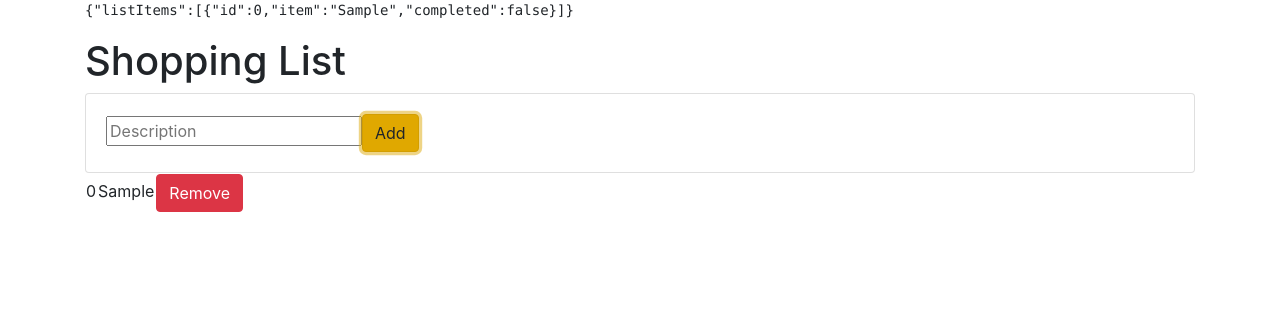
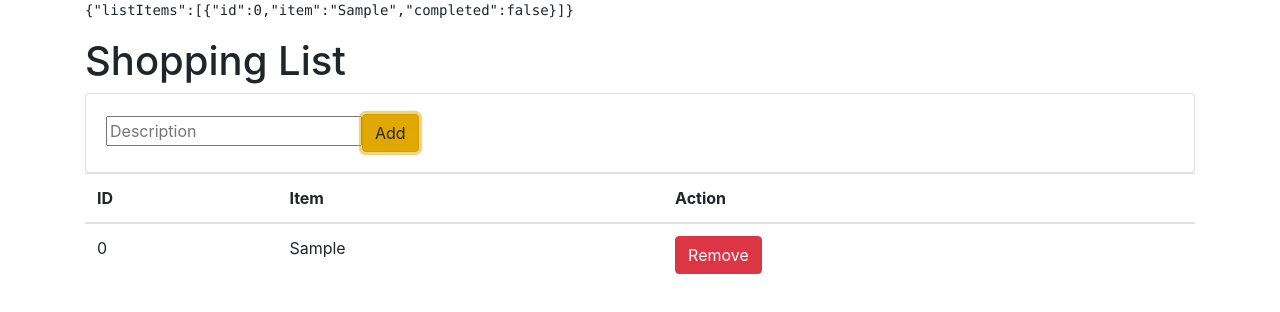
Before and after one commit to deltadesign/redux-shop-list, a React (Create React App) app: page / in a window 1280 px wide. Both pictures are taken after typing "Sample" into the empty fields and a click on the button "Add". Shown: the top 312 px of the page. Built offline with nearby package versions, Linux system fonts and the light colour scheme.

Commit message:
added list container component

```diff
--- a/src/App.js
+++ b/src/App.js
@@ -2,7 +2,8 @@ import React from 'react';
 import 'bootstrap/dist/css/bootstrap.min.css';
 import Container from 'react-bootstrap/Container';
 import AddItem from './components/addItem';
-import ListItem from './components/listItem';
+// import ListItem from './components/listItem';
+import ListContainer from './components/ListContainer';
 
 
 class App extends React.Component {
@@ -13,11 +14,11 @@ class App extends React.Component {
     };
   }
 
-  createList() {
-    return this.state.listItems.map((item,i) => (
-      <ListItem key = {i} id = {item.id} item = {item.item} />
-    ) )
-  }
+  // createList() {
+  //   return this.state.listItems.map((item,i) => (
+  //     <ListItem key = {i} id = {item.id} item = {item.item} completed = {item.completed} />
+  //   ) )
+  // }
 
 
   updateList(id, item, completed) {
@@ -36,9 +37,8 @@ class App extends React.Component {
         <h1>Shopping List</h1>
 
         <AddItem  additem = {(id, item, completed) => this.updateList(id, item, completed)}/>
-
-        {this.createList()}
-
+        <ListContainer listItems = {this.state.listItems}/>
+        {/* {this.createList()} */}
       </Container>
     </>
   );
--- /dev/null
+++ b/src/components/ListContainer.js
@@ -0,0 +1,29 @@
+import React from 'react';
+import 'bootstrap/dist/css/bootstrap.min.css';
+import Table from 'react-bootstrap/table';
+import ListItem from './listItem';
+
+class ListContainer extends React.Component {
+
+
+  render() {
+    return (
+      <Table>
+        <thead>
+          <tr>
+            <th>ID</th>
+            <th>Item</th>
+            <th>Action</th>
+          </tr>
+        </thead>
+        <tbody>
+          {this.props.listItems.map((item,i) => (
+             <ListItem key = {i} id = {item.id} item = {item.item} completed = {item.completed} />
+          ))}
+        </tbody>
+      </Table>
+    )
+  }
+}
+
+export default ListContainer;
--- a/src/components/listItem.js
+++ b/src/components/listItem.js
@@ -9,11 +9,13 @@ class ListItem extends React.Component {
       <tr>
 
         <td>
-        {this.props.id}
+            {this.props.id}
         </td>
 
         <td>
-        {this.props.item}
+           <span style={{textDecoration: this.props.completed ? 'line-through' : 'none'}}>
+           {this.props.item}
+           </span>
         </td>
 
         <td>
```
